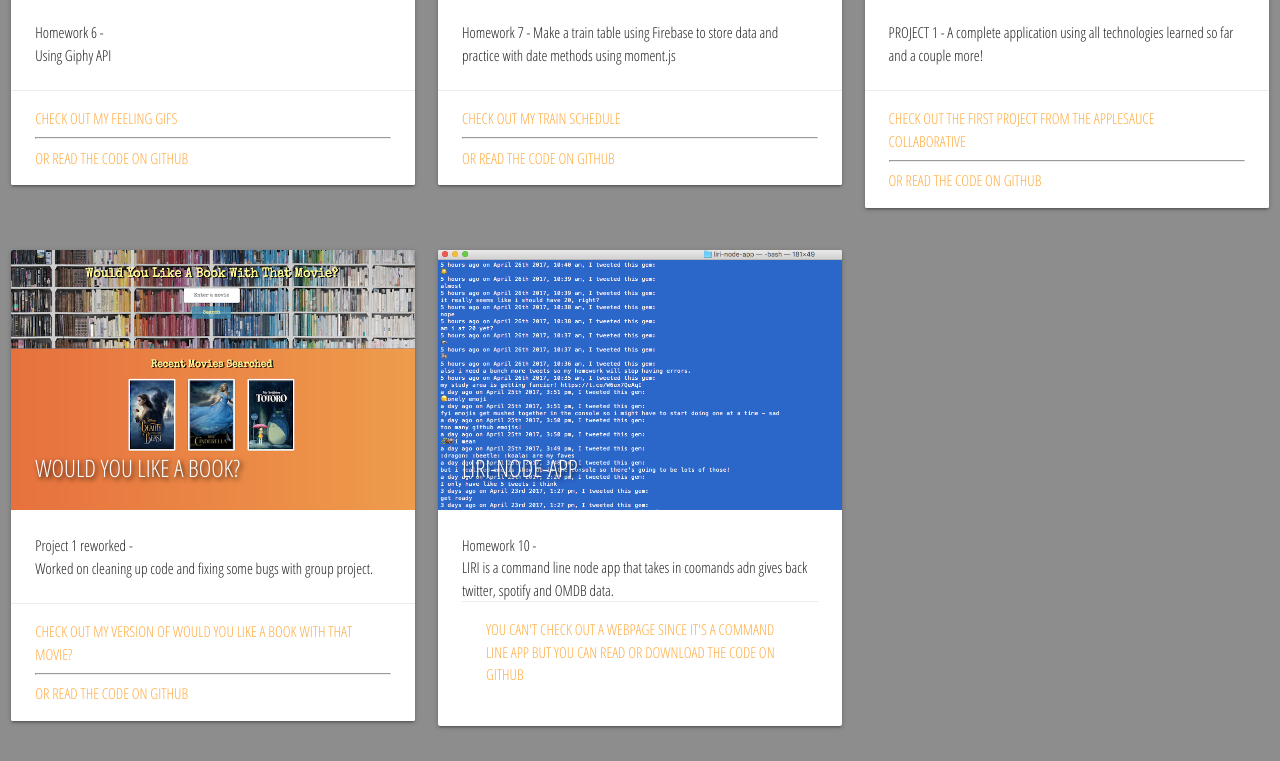
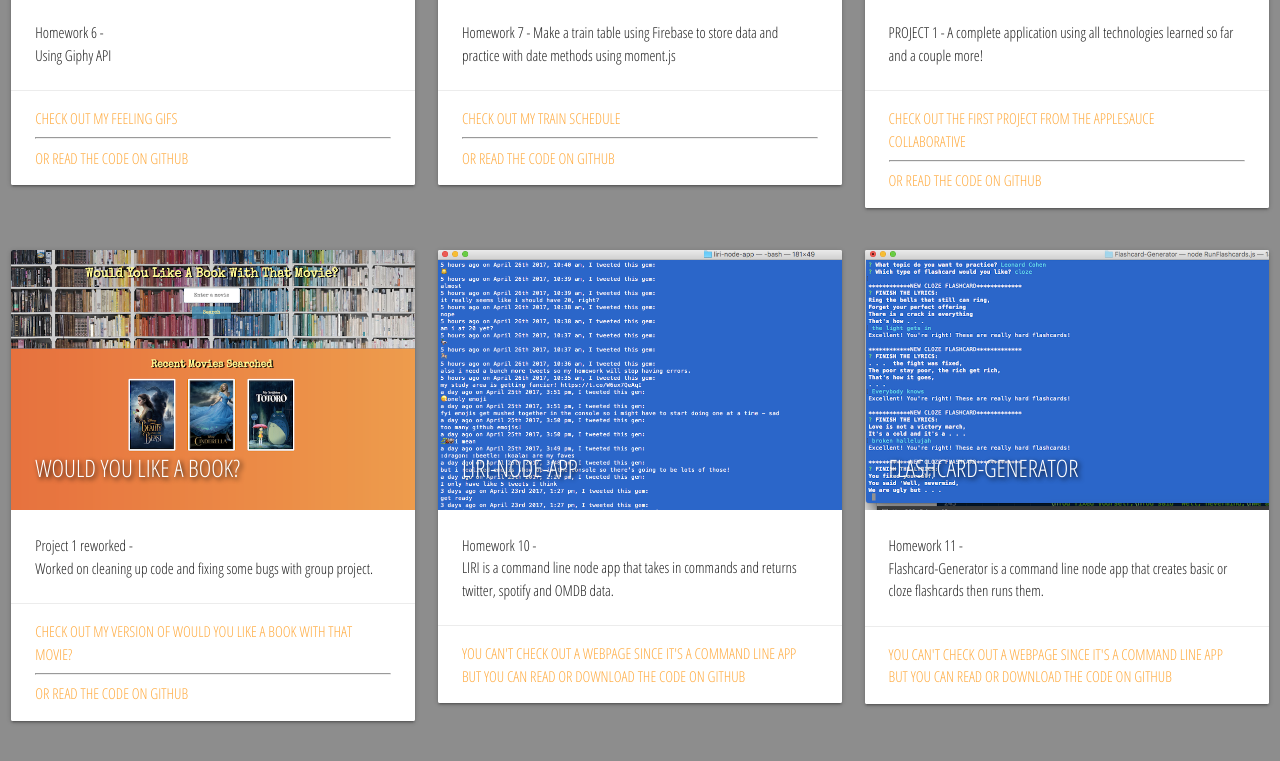
Before and after one commit to mamorvan/mamorvan.github.io, a plain HTML site: page index.html in a window 1280 px wide. Shown: the part 1316-2077 px from the top of the page. Drawn offline with nearby package versions, Linux system fonts and the light colour scheme.

Commit message:
add homework 11 :love_letter:

```diff
--- a/index.html
+++ b/index.html
@@ -243,14 +243,28 @@
             <span class="card-title">LIRI-NODE-APP</span>
           </div>
           <div class="card-content">
-              <p>Homework 10 - <br>LIRI is a command line node app that takes in coomands adn gives back twitter, spotify and OMDB data.</p
+            <p>Homework 10 - <br>LIRI is a command line node app that takes in commands and returns twitter, spotify and OMDB data.</p>
           </div> <!--end of card content div-->
           <div class="card-action">
               <a href="https://github.com/mamorvan/liri-node-app" target="_blank">You can't check out a webpage since it's a command line app but you can read or download the code on Github</a>
           </div> <!--end of card-action div-->
         </div> <!--end of card div-->
       </div> <!--end of col s12 m6 div-->
-
+      <!--col3 -homework 11-->
+      <div id="homework11" class="col s12 m4">
+        <div class="card hoverable">
+          <div class="card-image">
+            <img src="images/flashcard-generator.png">
+            <span class="card-title">FLASHCARD-GENERATOR</span>
+          </div>
+          <div class="card-content">
+            <p>Homework 11 - <br>Flashcard-Generator is a command line node app that creates basic or cloze flashcards then runs them.</p>
+          </div> <!--end of card content div-->
+          <div class="card-action">
+              <a href="https://github.com/mamorvan/Flashcard-Generator" target="_blank">You can't check out a webpage since it's a command line app but you can read or download the code on Github</a>
+          </div> <!--end of card-action div-->
+        </div> <!--end of card div-->
+      </div> <!--end of col s12 m6 div-->
     </div> <!--end of row4 div - contains reworked project and hw10-->
 
 	<!--JQUERY-->
```
Also changed, not shown: images/flashcard-generator.png (added), 1 other file. Lines whose indentation alone changed are shown as unchanged.
